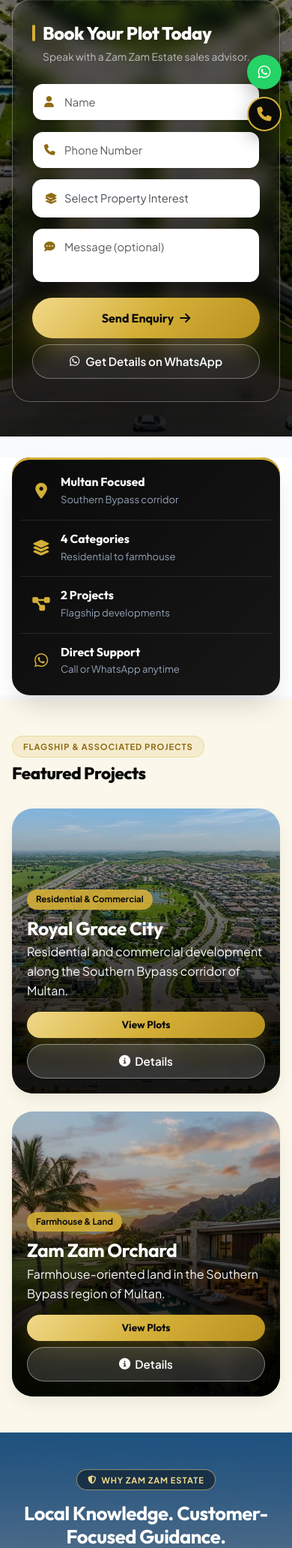
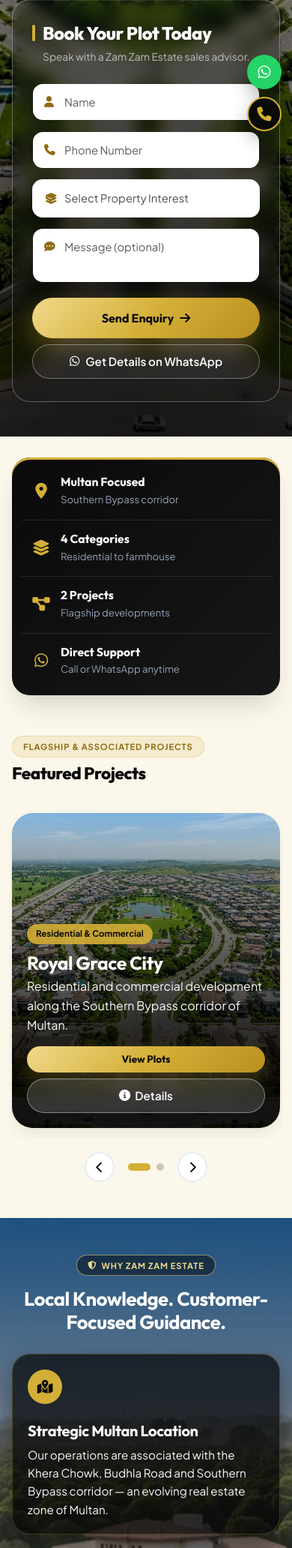
Before and after one commit to btwwahab/zam-zam-property, a Laravel app: page / in a window 390 px wide. Shown: the part 655-2719 px from the top of the page at 75% size. Run offline with Laravel 12, Linux system fonts and the light colour scheme; data comes from the database, SQL or seed files in the repository; data that the repository does not hold is empty.

Commit message:
feat: implement project slider with Swiper integration on home page

```diff
--- a/public/css/style.css
+++ b/public/css/style.css
@@ -2475,3 +2475,30 @@ main a:not(.btn):not(.nav-link):not(.dropdown-item):not(.text-navy):not(.package
 .video-slider .swiper { position: relative; overflow: hidden; width: 100%; list-style: none; padding: 0; z-index: 1; }
 .video-slider .swiper-wrapper { position: relative; display: flex; width: 100%; height: 100%; box-sizing: content-box; z-index: 1; transition-property: transform; }
 .video-slider .swiper-slide { position: relative; flex-shrink: 0; width: 100%; height: auto; }
+
+/* ---------- Featured Projects slider (home) ---------- */
+.project-slider .swiper { overflow: hidden; padding: 6px 4px 14px; margin: 0 -4px; }   /* room for card shadows */
+.project-slider .swiper-slide { height: auto; }
+.project-slider .project-card { height: 380px; }
+/* until the library starts: same one/two-up row, so nothing jumps when it initialises */
+.project-slider:not(.is-ready) .swiper-wrapper { display: flex; gap: 24px; }
+.project-slider:not(.is-ready) .swiper-slide { flex: 0 0 100%; }
+@media (min-width: 992px) { .project-slider:not(.is-ready) .swiper-slide { flex: 0 0 calc(50% - 12px); } }
+.slider-controls { display: flex; align-items: center; justify-content: center; gap: 18px; margin-top: 18px; }
+.slider-controls[hidden] { display: none; }
+.slider-nav {
+  flex: 0 0 auto; width: 46px; height: 46px; border-radius: 50%; padding: 0;
+  display: inline-flex; align-items: center; justify-content: center; font-size: .95rem;
+  background: #fff; color: var(--navy-dark); border: 2px solid var(--border-light); transition: var(--transition);
+}
+.slider-nav:hover, .slider-nav:focus-visible { background: var(--navy-dark); border-color: var(--navy-dark); color: var(--primary-gold); }
+.slider-nav.swiper-button-disabled { opacity: .4; pointer-events: none; }
+.slider-controls .swiper-pagination { position: static; width: auto; display: flex; align-items: center; gap: 8px; transform: none; }
+.slider-controls .swiper-pagination-bullet { width: 10px; height: 10px; margin: 0 !important; border-radius: 9999px; background: #CFC6AE; opacity: 1; transition: width .3s ease, background .3s ease; }
+.slider-controls .swiper-pagination-bullet-active { width: 30px; background: var(--primary-gold); }
+@media (max-width: 575px) { .project-slider .project-card { height: 420px; } .slider-nav { width: 40px; height: 40px; } }
+
+/* highlights strip: overlaps the hero edge; the section behind it matches the next one (no white sliver) */
+/* flow-root: the strip's negative/positive top margin stays INSIDE this section, so there is no gap
+   showing the page background above it and the strip really overlaps the hero edge on desktop */
+.highlights-section { display: flow-root; padding-bottom: 0; }
--- a/resources/views/public/home.blade.php
+++ b/resources/views/public/home.blade.php
@@ -4,6 +4,7 @@
 @section('description', 'Explore residential, commercial, land and farmhouse property opportunities in Multan with ' . $site->name . '.')
 
 @section('head')
+  @if($navProjects->count() > 1)<link rel="stylesheet" href="{{ asset_v('/vendor/swiper/swiper-bundle.min.css') }}">@endif
   @if($site->hero_type !== 'video')
     <link rel="preload" as="image" href="/assets/images/{{ ($heroSlides->first()->image ?? $site->hero_poster) }}.webp" fetchpriority="high">
   @endif
@@ -92,7 +93,8 @@
   </section>
 
   {{-- ============ HIGHLIGHTS ============ --}}
-  <section class="bg-white">
+  {{-- same cream as the next section, so the strip floats over the hero edge instead of sitting on a colour seam --}}
+  <section class="bg-light highlights-section">
     <div class="container">
       <div class="highlight-strip">
         <div class="row g-0">
@@ -121,10 +123,12 @@
         </div>
         <a href="{{ route('projects') }}" class="btn btn-outline-gold d-none d-md-inline-flex">All Projects <i class="fa-solid fa-arrow-right" aria-hidden="true"></i></a>
       </div>
-      <div class="row g-4 justify-content-center">
+      <div class="project-slider" data-project-slider>
+        <div class="swiper">
+          <div class="swiper-wrapper">
             @foreach($navProjects as $p)
               @php $img = $p->image ?: 'gated_community_aerial'; @endphp
-          <div class="col-lg-6">
+              <div class="swiper-slide">
                 <article class="project-card">
                   <picture><source type="image/webp" srcset="{{ img_srcset($img) }}" sizes="(min-width: 992px) 560px, 100vw"><img src="/assets/images/{{ $img }}.png" alt="{{ $p->name }}, {{ $p->location }}" class="project-card-img" width="1024" height="1024" loading="lazy" decoding="async"></picture>
                   <div class="project-card-overlay">
@@ -139,6 +143,15 @@
                 </article>
               </div>
             @endforeach
+          </div>
+        </div>
+        @if($navProjects->count() > 1)
+          <div class="slider-controls" aria-label="Project slider controls">
+            <button type="button" class="slider-nav project-prev" aria-label="Previous project"><i class="fa-solid fa-chevron-left" aria-hidden="true"></i></button>
+            <div class="swiper-pagination project-dots"></div>
+            <button type="button" class="slider-nav project-next" aria-label="Next project"><i class="fa-solid fa-chevron-right" aria-hidden="true"></i></button>
+          </div>
+        @endif
       </div>
     </div>
   </section>
@@ -355,3 +368,39 @@
     });
   </script>
 @endpush
+
+@if($navProjects->count() > 1)
+@push('scripts')
+  <script src="{{ asset_v('/vendor/swiper/swiper-bundle.min.js') }}" defer></script>
+  <script>
+    document.addEventListener('DOMContentLoaded', function () {
+      var root = document.querySelector('[data-project-slider]');
+      if (!root || !window.Swiper) return;
+      var slides = root.querySelectorAll('.swiper-slide').length;
+      var controls = root.querySelector('.slider-controls');
+      var reduced = window.matchMedia && window.matchMedia('(prefers-reduced-motion: reduce)').matches;
+
+      root.classList.add('is-ready');            // before init, so Swiper measures the final layout
+      var swiper = new Swiper(root.querySelector('.swiper'), {
+        slidesPerView: 1, spaceBetween: 24, speed: 600, grabCursor: true,
+        loop: slides > 2, rewind: slides <= 2,
+        breakpoints: { 992: { slidesPerView: 2 } },
+        autoplay: reduced ? false : { delay: 1400, disableOnInteraction: false, pauseOnMouseEnter: true },
+        navigation: { prevEl: root.querySelector('.project-prev'), nextEl: root.querySelector('.project-next') },
+        pagination: { el: root.querySelector('.project-dots'), clickable: true },
+        keyboard: { enabled: true, onlyInViewport: true },
+        a11y: { enabled: true },
+        watchOverflow: true,
+        observer: true, observeParents: true,
+        on: {
+          lock: function () { if (controls) controls.hidden = true; },       // everything already fits: nothing to slide
+          unlock: function () { if (controls) controls.hidden = false; }
+        }
+      });
+      // keyboard / screen-reader users: do not slide away while they are using a link inside a card
+      root.addEventListener('focusin', function () { if (swiper.autoplay && swiper.autoplay.running) swiper.autoplay.stop(); });
+      root.addEventListener('focusout', function () { if (swiper.autoplay && !reduced && !root.matches(':hover')) swiper.autoplay.start(); });
+    });
+  </script>
+@endpush
+@endif
```
Lines whose indentation alone changed are shown as unchanged.
